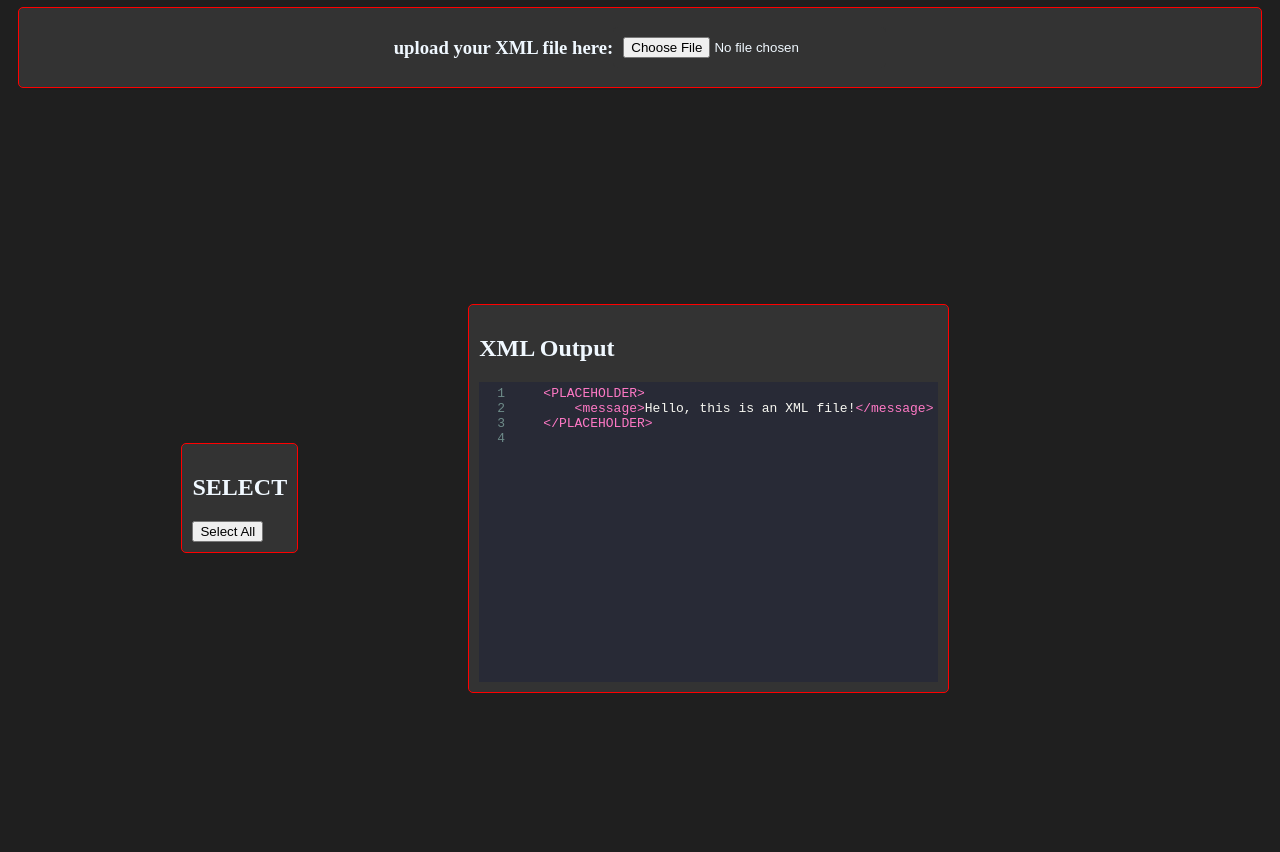
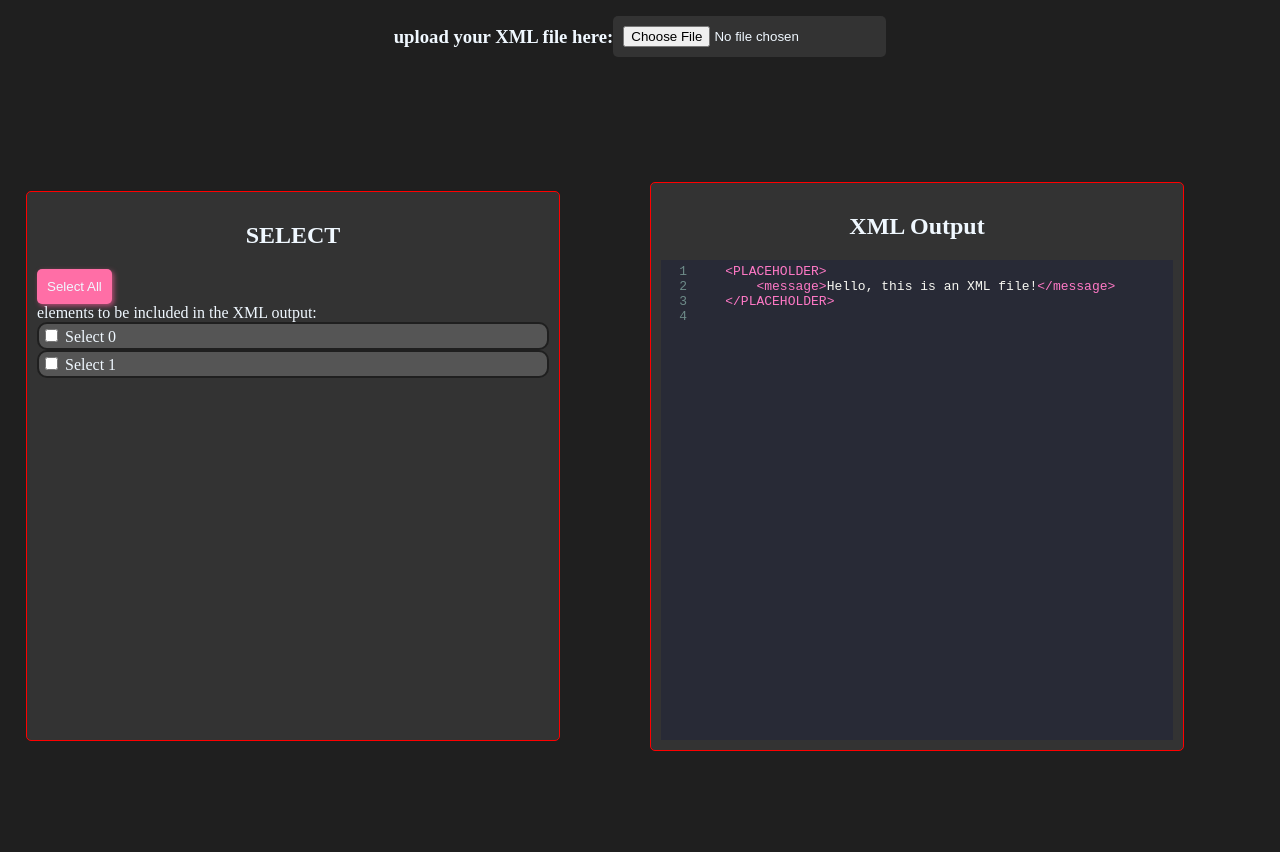
Before and after one commit to Gojibodev/XML-Parser-Project, a plain HTML site: page src/index.html in a window 1280 px wide. Shown: the part 73-925 px from the top of the page. Drawn offline with nearby package versions, Linux system fonts and the light colour scheme.

Commit message:
basic css fix

```diff
--- a/src/css/styles.css
+++ b/src/css/styles.css
@@ -17,7 +17,7 @@ div{
     align-items: center;
     height: 100vh;
 }
-#editor-div, #upload-div, #selection-div{
+#editor-div, #selection-div{
     margin: 10px;
     padding: 10px;
     border: 1px solid red;
@@ -43,5 +43,43 @@ div{
     background-color: #555;
 }
 #editor-div{
-    margin: 10rem;
+    margin: 5rem;
+    min-width: 40vw;
+    min-height: 60vh;
 }
+.CodeMirror{
+    background-color: #333;
+    color: aliceblue;
+    min-width: 40vw;
+    min-height: 60vh;
+}
+#selection-div{
+    min-width: 40vw;
+    min-height: 66vh;
+}
+
+h1, h2, h3, h4, h5, h6{
+    /* color: #f0f0f0; */
+    display: flex;
+    align-items: center;
+    justify-content: center;
+}
+button{
+    background-color: #ff6ea6;
+    color: aliceblue;
+    padding: 10px;
+    border: none;
+    border-radius: 5px;
+    cursor: pointer;
+    box-shadow: #b24d74 2px 2px 5px;
+}
+button:hover{
+    background-color: #ff4d7a;
+}
+
+.selection-elem{
+    border-radius: 10px;
+    background-color: #555;
+    border: 2px solid #1f1f1f;
+    padding: 2px;
+}
--- a/src/index.html
+++ b/src/index.html
@@ -33,9 +33,20 @@
 
         <div id="selection-div">
             <h2>SELECT</h2>
-            <div id="selection">
+            <div id="selection-btns">
                 <button id="select-all">Select All</button>
-        </div>
+            </div>
+            <div id="selection-container">
+                elements to be included in the XML output:<br>
+                <div class="selection-elem">
+                    <input type="checkbox" id="select-0" name="select-0" value="0">
+                    <label for="select-0">Select 0</label><br>
+                </div>
+                <div class="selection-elem">
+                    <input type="checkbox" id="select-1" name="select-1" value="1">
+                    <label for="select-1">Select 1</label><br>
+                </div>
+            </div>
         </div>
 
         <div id="editor-div">
```
